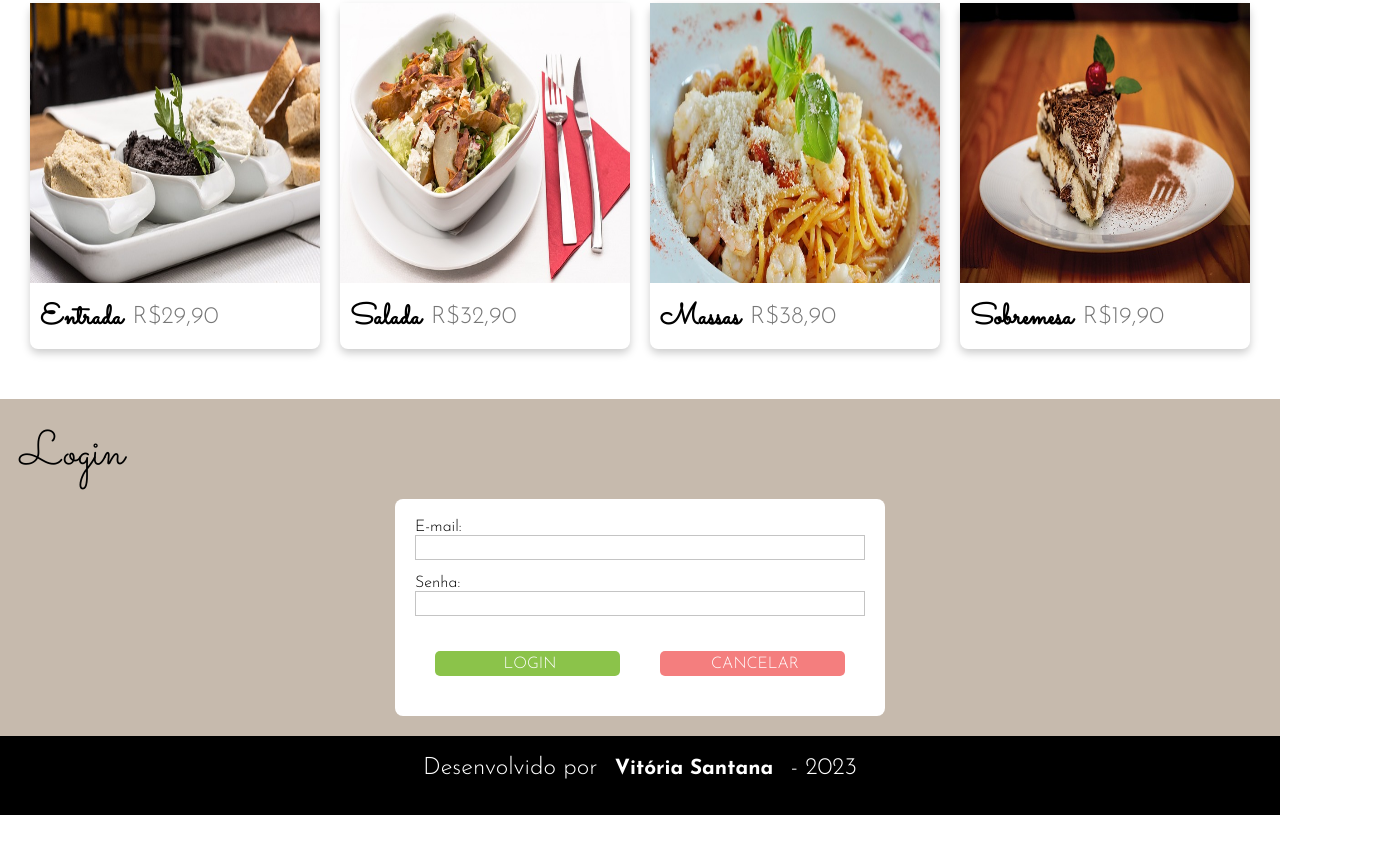
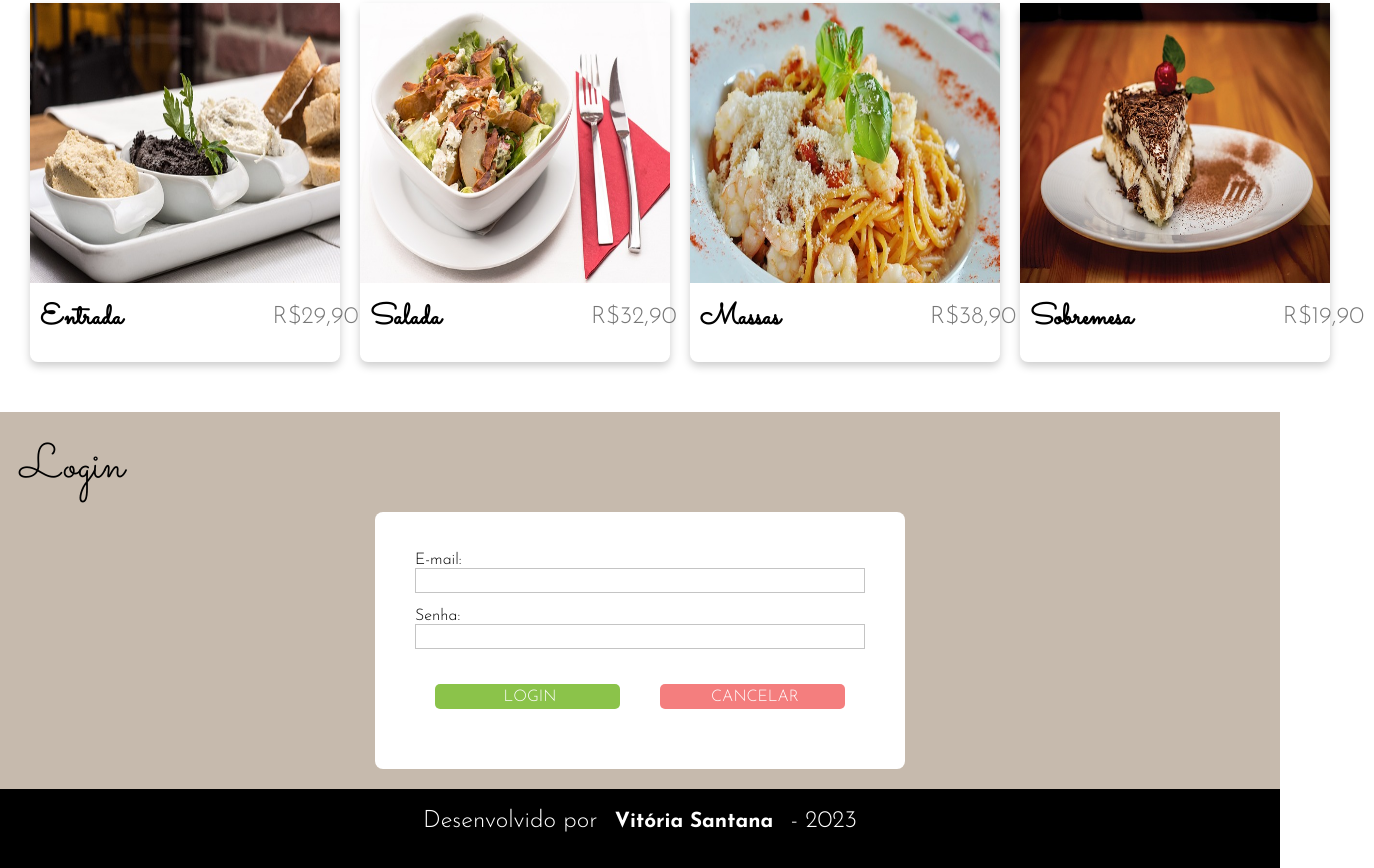
Before and after one commit to VII-Z/IFB_Atividades, a plain HTML site: page index.html in a window 1280 px wide. Shown: the part 916-1784 px from the top of the page, 1374 px wide, since content can reach past the window. Before the commit the page ends 1731 px from the top, so only its background shows below. Drawn offline with Linux system fonts and the light colour scheme.

Commit message:
Site finalizado

```diff
--- a/estilo.css
+++ b/estilo.css
@@ -8,7 +8,7 @@ body{
 nav{
 	background-color: #000;
 	padding: 20px;
-	text-align: left;
+	text-align: right;
 
 }
 
@@ -62,6 +62,7 @@ section{
 	width: 100%;
 	padding: 20px;
 	box-sizing: border-box;
+
 }
 
 #pag-destaques{
@@ -93,14 +94,15 @@ h2{
 .card-content{
 	padding: 10px;
 	display: inline-flex;
+
 }
 
 .card-content p{
 	font: 1.5rem 'Josefin Sans' , sans-serif;
 	color: #777;
-	text-align: left;
 	line-height: 40px;
-	padding: 0px 10px 0px 10px;
+	text-align: center;
+	margin: 0 0px 0 150px;
 }
 
 .img{
@@ -122,7 +124,7 @@ h3{
 	width: 450px;
 	margin: 0 auto;
 	border-radius: 8px;
-	padding: 20px;
+	padding: 40px;
 	font: 1.0rem 'Josefin Sans' , sans-serif;
 }
 
@@ -159,7 +161,9 @@ input[type="reset"]{
 
 footer{
 	background-color: #000 ;
+	padding-top: 10px;
 	padding: 20px;
+
 }
 
 footer p{
```
